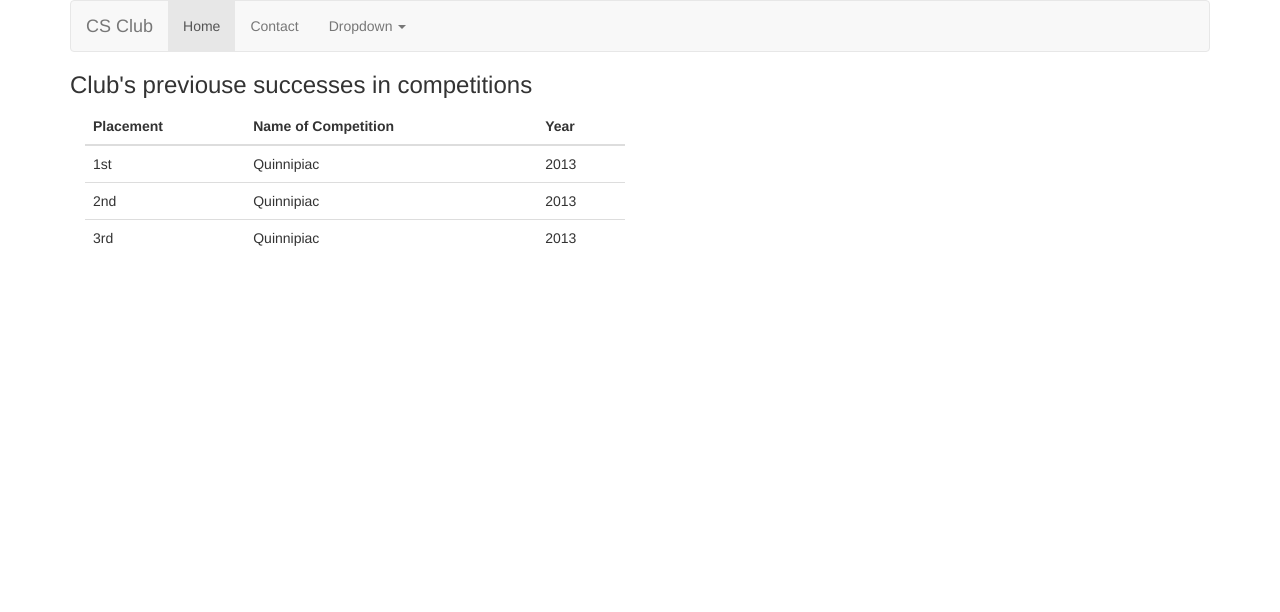
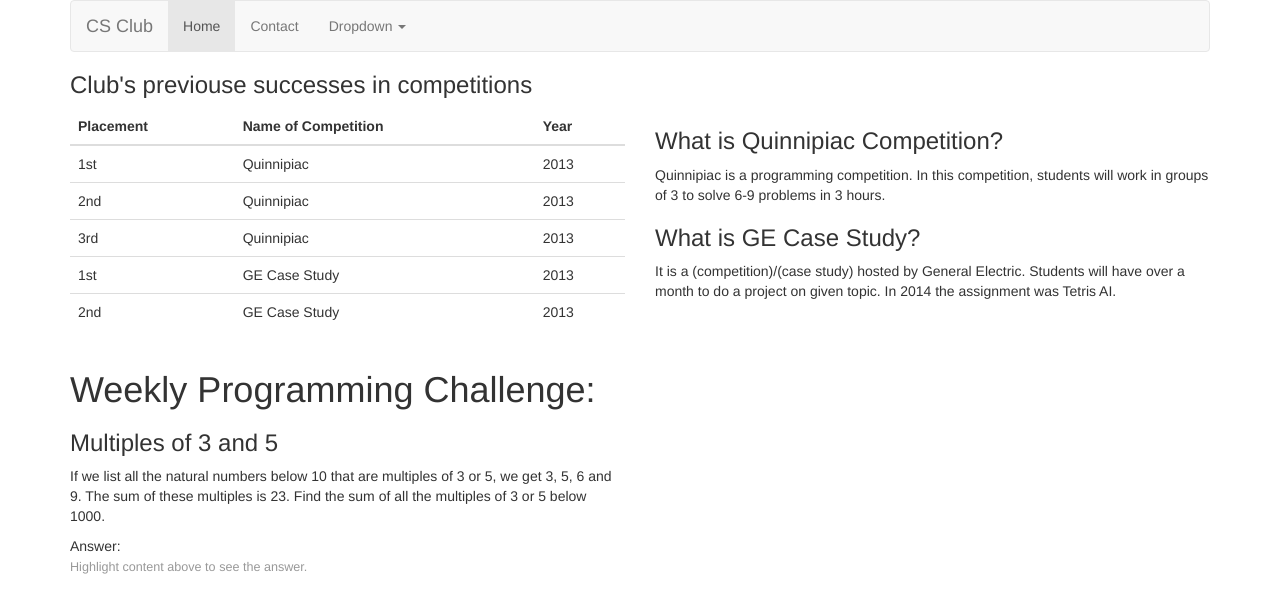
Before and after one commit to amitycs/amitycs.github.io, a plain HTML site: page success.html in a window 1280 px wide. Drawn offline with Linux system fonts and the light colour scheme.

```diff
--- a/success.html
+++ b/success.html
@@ -63,7 +63,7 @@
 
       <!-- Main component for a primary marketing message or call to action -->
         <h3>Club's previouse successes in competitions  </h3>
-
+		<div class="row">
 			<div class="col-md-6">
 			  <table class="table">
 				<thead>
@@ -89,11 +89,42 @@
 					<td>Quinnipiac</td>
 					<td>2013</td>
 				  </tr>
+				  <tr>
+					<td>1st</td>
+					<td>GE Case Study</td>
+					<td>2013</td>
+				  </tr>
+				  <tr>
+					<td>2nd</td>
+					<td>GE Case Study</td>
+					<td>2013</td>
+				  </tr>
 				</tbody>
 			  </table>
 			</div>
+			<div class="col-sm-6">
+				<h3>What is Quinnipiac Competition?</h3>
+				<p>Quinnipiac is a programming competition. In this competition, students will work in groups of 3 to solve 6-9 problems in 3 hours.</p>
+				<h3>What is GE Case Study?</h3>
+				<p>It is a (competition)/(case study) hosted by General Electric. Students will have over a month to do a project on given topic. In 2014 the assignment was Tetris AI.</p>
+			</div>
+		</div>
+
+		<div class="row">
+			<div class="col-sm-6">
+			<div id="content">
+				<h1>Weekly Programming Challenge:</h1>
+				<h3>Multiples of 3 and 5</h3>
+				<p>If we list all the natural numbers below 10 that are multiples of 3 or 5, we get 3, 5, 6 and 9. The sum of these multiples is 23.
+					Find the sum of all the multiples of 3 or 5 below 1000.
+				</p>
+				<div>Answer:<span style="color:white;">233168</span></div>
+
+				<span style="font-size:90%;color:#999;">Highlight content above to see the answer.</span>
+			</div>
+		</div><!-- row -->
+
     </div> <!-- /container -->
-
 
     <!-- Bootstrap core JavaScript
     ================================================== -->
```
Also changed, not shown: calendar.html (added, +44 -0 lines), description.html (+1 -7 lines), facts.html (+1 -11 lines), index.html (+1 -2 lines). Lines whose indentation alone changed are shown as unchanged.
